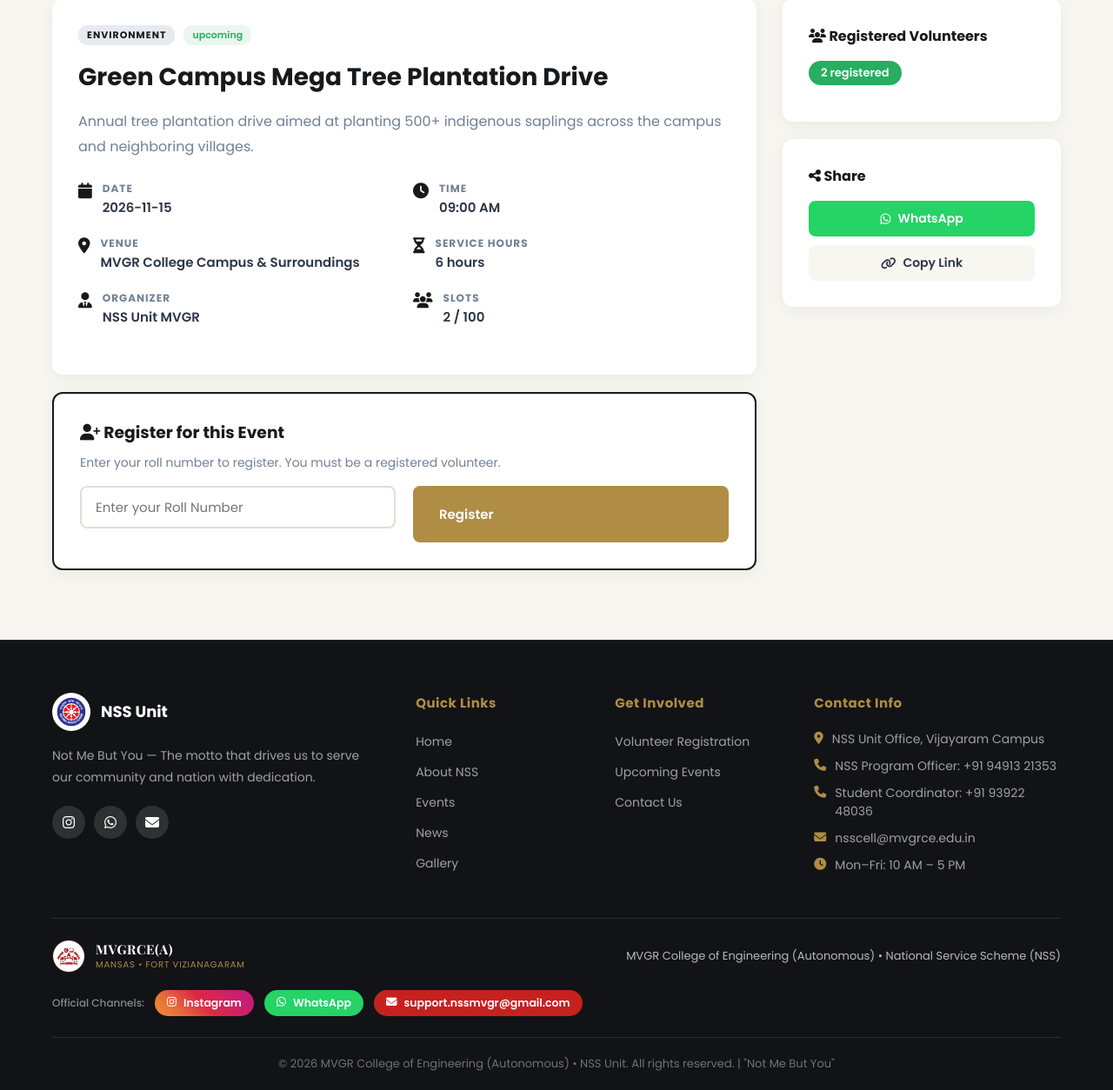
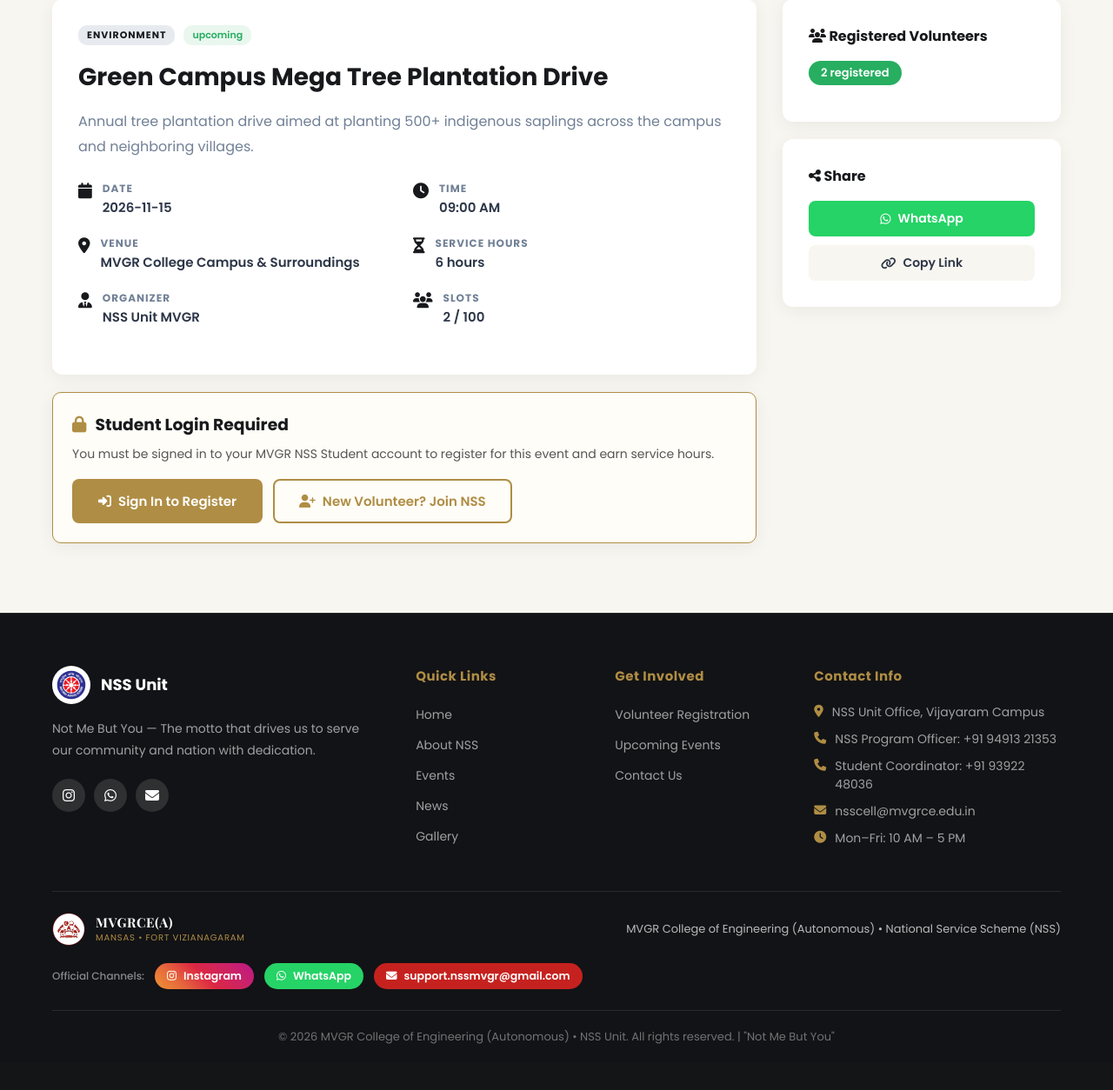
Before and after one commit to nikhilvarmau31-dev/nss-webapp, a Flask app: page /events/1 in a window 1280 px wide. Shown: the part 318-1572 px from the top of the page at 87% size. After the commit the page ends 1519 px from the top, so only its background shows below. Run offline with Flask 3, Linux system fonts and the light colour scheme; some web fonts are replaced.

Commit message:
Require student volunteer login to register for events with seamless redirect

```diff
--- a/app.py
+++ b/app.py
@@ -530,6 +530,9 @@ def register():
         session.pop('super_admin', None)
         session.pop('faculty', None)
         flash(f'Registration successful! Welcome to NSS MVGR, {volunteer["name"]}!', 'success')
+        next_url = request.args.get('next') or request.form.get('next')
+        if next_url and next_url.startswith('/') and not next_url.startswith('//'):
+            return redirect(next_url)
         return redirect(url_for('student_dashboard'))
     return render_template('register.html')
 
@@ -667,22 +670,37 @@ def event_detail(event_id):
 
 @app.route('/events/<int:event_id>/register', methods=['POST'])
 def register_for_event(event_id):
+    if not session.get('student'):
+        flash('Please sign in to your student account to register for events.', 'warning')
+        return redirect(url_for('login', tab='student', next=url_for('event_detail', event_id=event_id)))
+
     event = next((e for e in events if e['id'] == event_id), None)
-    roll_no = request.form.get('roll_no', '').strip()
-    volunteer = next((v for v in volunteers if v['roll_no'] == roll_no), None)
+    roll_no = session.get('student', '').strip().upper()
+    volunteer = next((v for v in volunteers if v['roll_no'].upper() == roll_no), None)
+    if not volunteer:
+        volunteer = db.get_volunteer_by_roll_no(roll_no)
+        if volunteer and not any(v['roll_no'].upper() == roll_no for v in volunteers):
+            volunteers.append(volunteer)
 
     if not event:
         flash('Event not found.', 'danger')
     elif not volunteer:
-        flash('Volunteer not found. Please register as a volunteer first.', 'danger')
-    elif roll_no in event['registered_volunteers']:
+        flash('Volunteer record not found. Please log in again.', 'danger')
+        return redirect(url_for('login', tab='student', next=url_for('event_detail', event_id=event_id)))
+    elif roll_no in event.get('registered_volunteers', []):
         flash('You are already registered for this event.', 'info')
-    elif len(event['registered_volunteers']) >= event['max_volunteers']:
-        flash('Event is full.', 'danger')
+    elif len(event.get('registered_volunteers', [])) >= event.get('max_volunteers', 0):
+        flash('This event has reached full capacity.', 'danger')
     else:
+        if 'registered_volunteers' not in event:
+            event['registered_volunteers'] = []
         event['registered_volunteers'].append(roll_no)
         db.update_event_record(event_id, {'registered_volunteers': event['registered_volunteers']})
-        flash('Successfully registered for the event!', 'success')
+        flash(f'Successfully registered for "{event["title"]}"!', 'success')
+
+    ref = request.referrer
+    if ref and 'student/dashboard' in ref:
+        return redirect(url_for('student_dashboard') + '#events')
     return redirect(url_for('event_detail', event_id=event_id))
 
 
@@ -1036,6 +1054,7 @@ def login():
         elif login_type == 'student':
             roll_no = request.form.get('roll_no', '').strip().upper()
             password = request.form.get('password', '').strip()
+            next_url = request.args.get('next') or request.form.get('next')
 
             # Find in local memory or query directly from Supabase
             vol = next((v for v in volunteers if v['roll_no'].upper() == roll_no), None)
@@ -1050,7 +1069,7 @@ def login():
                 vol_pass = vol.get('password', 'password123')
                 if password and password != vol_pass and password not in ('password123', 'student123'):
                     flash('Invalid student password. Please enter your correct password.', 'danger')
-                    return redirect(url_for('login', tab='student', roll=roll_no))
+                    return redirect(url_for('login', tab='student', roll=roll_no, next=next_url if next_url else None))
                 session['student'] = vol['roll_no']
                 session['student_name'] = vol['name']
                 session['user_email'] = vol.get('email', f'{roll_no.lower()}@mvgrce.edu.in')
@@ -1058,13 +1077,16 @@ def login():
                 session.pop('super_admin', None)
                 session.pop('faculty', None)
                 flash(f'Welcome back, {vol["name"]}! Logged in to Student User Mode.', 'success')
+                if next_url and next_url.startswith('/') and not next_url.startswith('//'):
+                    return redirect(next_url)
                 return redirect(url_for('student_dashboard'))
             else:
                 flash(f'No registered volunteer found with Roll Number "{roll_no}". Please verify your roll number or register below.', 'danger')
-                return redirect(url_for('login', tab='register', roll=roll_no))
+                return redirect(url_for('login', tab='register', roll=roll_no, next=next_url if next_url else None))
 
         # 5. Volunteer Quick Registration
         elif login_type == 'register':
+            next_url = request.args.get('next') or request.form.get('next')
             name = request.form.get('name', '').strip()
             roll_no = request.form.get('roll_no', '').strip().upper()
             email = request.form.get('email', '').strip()
@@ -1078,14 +1100,14 @@ def login():
 
             if confirm_password and password != confirm_password:
                 flash('Password and confirm password do not match.', 'danger')
-                return redirect(url_for('login', tab='register', roll=roll_no, name=name))
+                return redirect(url_for('login', tab='register', roll=roll_no, name=name, next=next_url if next_url else None))
 
             existing = next((v for v in volunteers if v['roll_no'].upper() == roll_no), None)
             if not existing:
                 existing = db.get_volunteer_by_roll_no(roll_no)
             if existing:
                 flash(f'Volunteer with Roll Number "{roll_no}" is already registered! Please sign in with your password.', 'info')
-                return redirect(url_for('login', tab='student', roll=roll_no))
+                return redirect(url_for('login', tab='student', roll=roll_no, next=next_url if next_url else None))
 
             vol = {
                 'id': get_next_id(volunteers),
@@ -1116,6 +1138,8 @@ def login():
             session.pop('super_admin', None)
             session.pop('faculty', None)
             flash(f'Registration successful! Welcome to NSS MVGR, {name}!', 'success')
+            if next_url and next_url.startswith('/') and not next_url.startswith('//'):
+                return redirect(next_url)
             return redirect(url_for('student_dashboard'))
 
     return render_template('login.html', active_tab=tab)
--- a/templates/event_detail.html
+++ b/templates/event_detail.html
@@ -32,18 +32,56 @@
                 </div>
 
                 {% if event.status == 'upcoming' %}
-                <div class="register-event-card">
-                    <h3><i class="fas fa-user-plus"></i> Register for this Event</h3>
-                    <p>Enter your roll number to register. You must be a registered volunteer.</p>
-                    <form method="POST" action="{{ url_for('register_for_event', event_id=event.id) }}">
-                        <div class="form-row">
-                            <div class="form-group">
-                                <input type="text" name="roll_no" placeholder="Enter your Roll Number" required>
+                    {% if session.get('student') %}
+                        {% if session.get('student') in event.registered_volunteers %}
+                        <div class="register-event-card" style="background: #e8f5e9; border: 1.5px solid #a5d6a7; border-radius: 10px; padding: 22px;">
+                            <h3 style="color: #2e7d32; display: flex; align-items: center; gap: 8px; margin-bottom: 8px;">
+                                <i class="fas fa-check-circle"></i> You are Registered!
+                            </h3>
+                            <p style="color: #1b5e20; margin-bottom: 0; font-size: 14.5px;">
+                                You are officially enrolled for this drive with Roll Number <strong>{{ session.get('student') }}</strong>. Please report to the venue on time.
+                            </p>
+                        </div>
+                        {% elif event.registered_volunteers | length >= event.max_volunteers %}
+                        <div class="register-event-card" style="background: #fff8e1; border: 1.5px solid #ffe082; border-radius: 10px; padding: 22px;">
+                            <h3 style="color: #f57f17; display: flex; align-items: center; gap: 8px; margin-bottom: 8px;">
+                                <i class="fas fa-exclamation-circle"></i> Registration Full
+                            </h3>
+                            <p style="color: #e65100; margin-bottom: 0; font-size: 14.5px;">
+                                This event has reached its maximum volunteer capacity ({{ event.max_volunteers }} volunteers).
+                            </p>
+                        </div>
+                        {% else %}
+                        <div class="register-event-card" style="border-radius: 10px; padding: 22px;">
+                            <h3 style="color: var(--nss-blue);"><i class="fas fa-user-plus"></i> Register for this Event</h3>
+                            <p style="color: #555; margin-bottom: 16px;">
+                                Enrolling as <strong>{{ session.get('student_name', session.get('student')) }}</strong> (<code>{{ session.get('student') }}</code>).
+                            </p>
+                            <form method="POST" action="{{ url_for('register_for_event', event_id=event.id) }}">
+                                <button type="submit" class="btn btn-primary" style="padding: 10px 22px; font-size: 14px;">
+                                    <i class="fas fa-check"></i> Confirm & Enroll Now
+                                </button>
+                            </form>
+                        </div>
+                        {% endif %}
+                    {% else %}
+                        <div class="register-event-card" style="background: #fffdf7; border: 1.5px solid var(--mvgr-gold); border-radius: 10px; padding: 22px;">
+                            <h3 style="color: #18191c; display: flex; align-items: center; gap: 10px; margin-bottom: 8px;">
+                                <i class="fas fa-lock" style="color: var(--mvgr-gold);"></i> Student Login Required
+                            </h3>
+                            <p style="color: #555; font-size: 14px; line-height: 1.6; margin-bottom: 18px;">
+                                You must be signed in to your MVGR NSS Student account to register for this event and earn service hours.
+                            </p>
+                            <div style="display: flex; gap: 12px; flex-wrap: wrap; align-items: center;">
+                                <a href="{{ url_for('login', tab='student', next=url_for('event_detail', event_id=event.id)) }}" class="btn btn-primary">
+                                    <i class="fas fa-sign-in-alt"></i> Sign In to Register
+                                </a>
+                                <a href="{{ url_for('register', next=url_for('event_detail', event_id=event.id)) }}" class="btn btn-outline" style="color: var(--mvgr-gold); border-color: var(--mvgr-gold);">
+                                    <i class="fas fa-user-plus"></i> New Volunteer? Join NSS
+                                </a>
                             </div>
-                            <button type="submit" class="btn btn-primary">Register</button>
                         </div>
-                    </form>
-                </div>
+                    {% endif %}
                 {% endif %}
             </div>
 
--- a/templates/login.html
+++ b/templates/login.html
@@ -36,6 +36,9 @@
                 </div>
                 <form method="POST" action="{{ url_for('login') }}">
                     <input type="hidden" name="login_type" value="student">
+                    {% if request.args.get('next') or request.form.get('next') %}
+                    <input type="hidden" name="next" value="{{ request.args.get('next', request.form.get('next', '')) }}">
+                    {% endif %}
                     <div class="modern-input-group">
                         <span class="input-icon"><i class="far fa-user"></i></span>
                         <input type="text" name="roll_no" class="modern-input" placeholder="Roll Number (e.g. 21331A0501)" required autocomplete="username" value="{{ request.args.get('roll', '') }}">
@@ -86,6 +89,9 @@
                 </div>
                 <form method="POST" action="{{ url_for('login') }}">
                     <input type="hidden" name="login_type" value="register">
+                    {% if request.args.get('next') or request.form.get('next') %}
+                    <input type="hidden" name="next" value="{{ request.args.get('next', request.form.get('next', '')) }}">
+                    {% endif %}
                     <div class="modern-input-group">
                         <span class="input-icon"><i class="far fa-user"></i></span>
                         <input type="text" name="name" class="modern-input" placeholder="Full Name" required value="{{ request.args.get('name', '') }}">
--- a/templates/register.html
+++ b/templates/register.html
@@ -19,6 +19,9 @@
                 <p>Fill in your details below to become an NSS volunteer</p>
             </div>
             <form method="POST" action="{{ url_for('register') }}" class="register-form" novalidate>
+                {% if request.args.get('next') or request.form.get('next') %}
+                <input type="hidden" name="next" value="{{ request.args.get('next', request.form.get('next', '')) }}">
+                {% endif %}
                 <div class="form-section-title">Personal Information</div>
                 <div class="form-row">
                     <div class="form-group">
```
